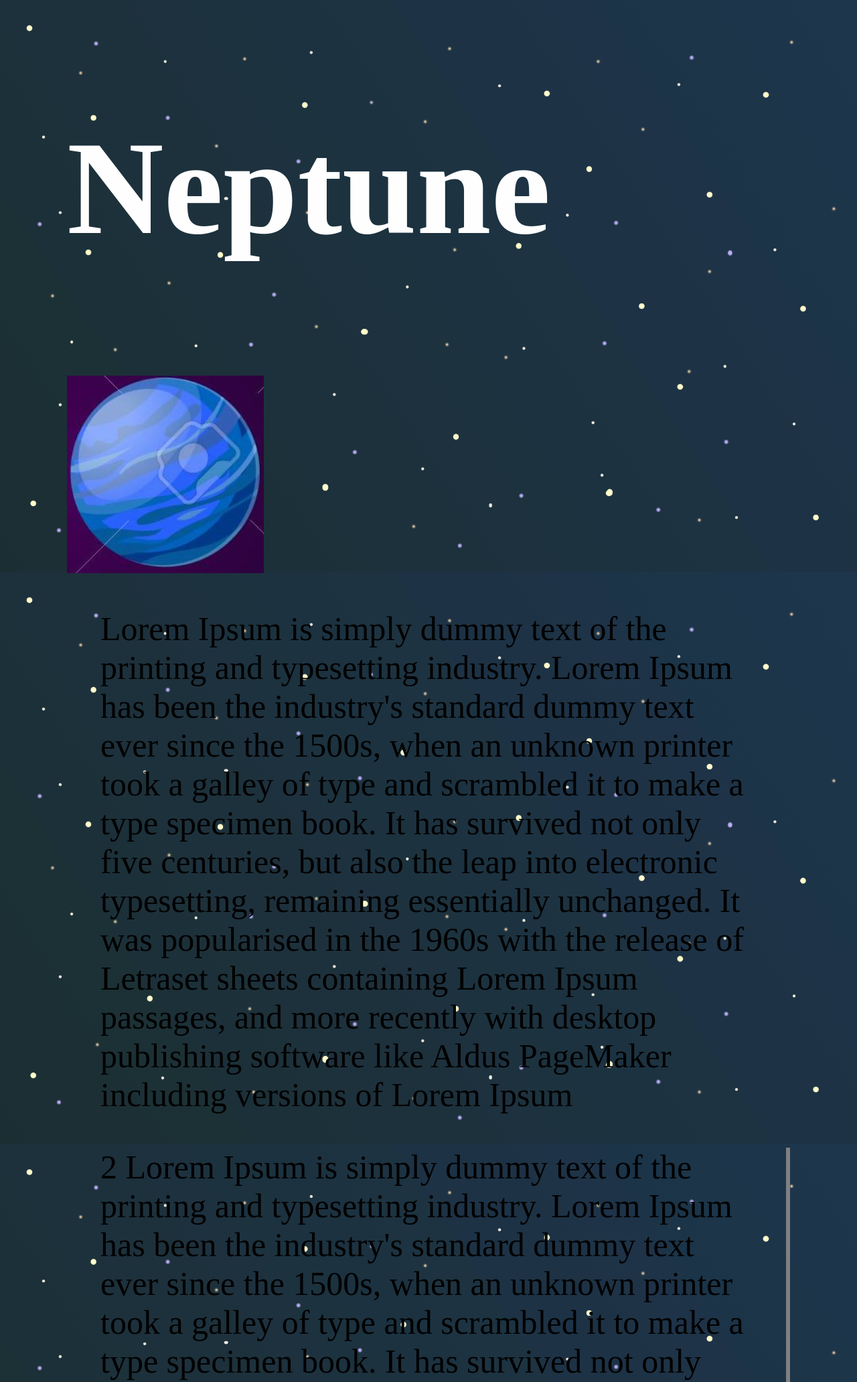
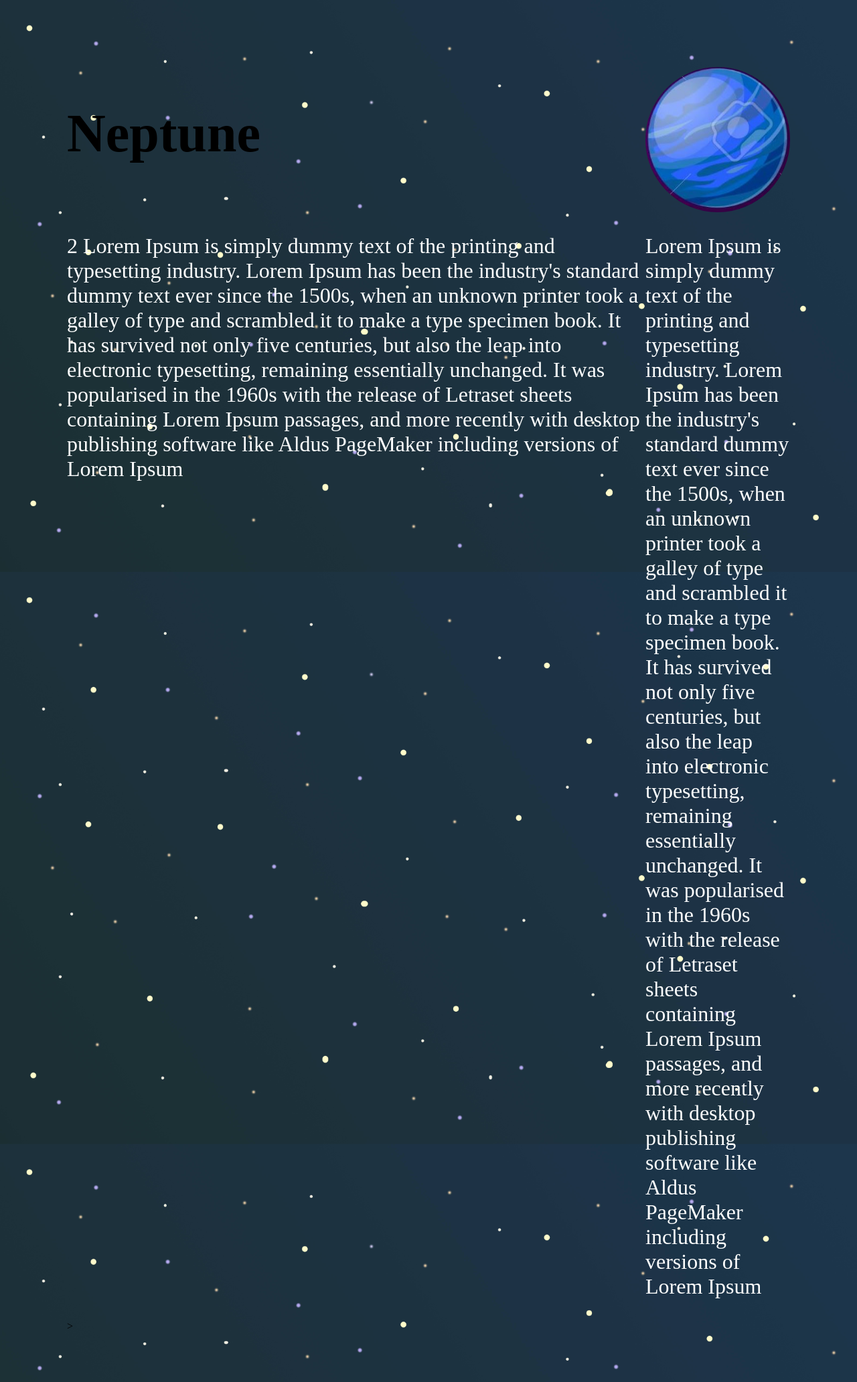
Before and after one commit to RogerT22/CTFCompClub, a Flask app: template server/templates/planetsWithCssGrid.html in a window 1280 px wide. Shown: the top 2064 px of the page at 67% size. Run offline with Flask 2, Linux system fonts and the light colour scheme; the template is opened without the code that fills it, so the values that code supplies are empty.

Commit message:
ideas we have right now

```diff
--- a/server/templates/planets.html
+++ b/server/templates/planets.html
@@ -11,13 +11,13 @@
     <div id  = "planetImage">
       <!--<a href="default.asp"> -->
           <img id = "planetPicture" src = "/static/neptune.jpg" alt = "The blue planet">
-
     </div>
     <!--<script src="{{url_for('static', filename='draggable.js')}}"></script>-->
   </div>
   <div class = content-container>
     <div class = "sidebar">
         <p> Lorem Ipsum is simply dummy text of the printing and typesetting industry. Lorem Ipsum has been the industry's standard dummy text ever since the 1500s, when an unknown printer took a galley of type and scrambled it to make a type specimen book. It has survived not only five centuries, but also the leap into electronic typesetting, remaining essentially unchanged. It was popularised in the 1960s with the release of Letraset sheets containing Lorem Ipsum passages, and more recently with desktop publishing software like Aldus PageMaker including versions of Lorem Ipsum </p>
+        <button type="button">Question 1</button>
     </div>
     <div class = "text">
         <p>NEPTUNE MAY SEEM like a serene sapphire world at first glance. But don't let its quiet azure hues fool you: The eighth planet from the sun is a wild child.
--- a/server/templates/planetsWithCssGrid.html
+++ b/server/templates/planetsWithCssGrid.html
@@ -3,19 +3,19 @@
 <head>
 <title>Page Title</title>
 </head>
-  <link rel="stylesheet" href="/static/main.css">
+  <link rel="stylesheet" href="/static/suggestions.css">
 <body>
-  <section class= "site">
-    <h1>Neptune</h1>
-  <div class  = "planetImage">
-    <img src = "/static/neptune.jpg" alt = "The blue planet">
-  </div>
+    <div class= "site">
+        <div class="header">
+            <h1 class="htext">Neptune</h1>
+            <img src = "/static/neptune.jpg" alt = "The blue planet" class="planetImage">
+        </div>>
         <div class = "sidebar">
             <p> Lorem Ipsum is simply dummy text of the printing and typesetting industry. Lorem Ipsum has been the industry's standard dummy text ever since the 1500s, when an unknown printer took a galley of type and scrambled it to make a type specimen book. It has survived not only five centuries, but also the leap into electronic typesetting, remaining essentially unchanged. It was popularised in the 1960s with the release of Letraset sheets containing Lorem Ipsum passages, and more recently with desktop publishing software like Aldus PageMaker including versions of Lorem Ipsum </p>
         </div>
         <div class = "text">
             <p>2 Lorem Ipsum is simply dummy text of the printing and typesetting industry. Lorem Ipsum has been the industry's standard dummy text ever since the 1500s, when an unknown printer took a galley of type and scrambled it to make a type specimen book. It has survived not only five centuries, but also the leap into electronic typesetting, remaining essentially unchanged. It was popularised in the 1960s with the release of Letraset sheets containing Lorem Ipsum passages, and more recently with desktop publishing software like Aldus PageMaker including versions of Lorem Ipsum </p>
         </div>
-  </section>
+    </div>
 </body>
 </html>
--- a/server/templates/suggestion.html
+++ b/server/templates/suggestion.html
@@ -3,12 +3,12 @@
 <head>
 <title>Page Title</title>
 </head>
-  <link rel="stylesheet" href="./main.css">
+  <link rel="stylesheet" href="/static/suggestions.css">
 <body>
     <div class= "site">
         <div class="header">
-            <h1 class="htext">Neptune</h1>
-            <img src = "./neptune.jpg" alt = "The blue planet" class="planetImage">
+            <h1 class="htext">NT NEPTUNE</h1>
+            <img src = "/static/neptune.jpg" alt = "The blue planet" class="planetImage">
         </div>
         <div class = "sidebar">
             <p> Lorem Ipsum is simply dummy text of the printing and typesetting industry. Lorem Ipsum has been the industry's standard dummy text ever since the 1500s, when an unknown printer took a galley of type and scrambled it to make a type specimen book. It has survived not only five centuries, but also the leap into electronic typesetting, remaining essentially unchanged. It was popularised in the 1960s with the release of Letraset sheets containing Lorem Ipsum passages, and more recently with desktop publishing software like Aldus PageMaker including versions of Lorem Ipsum </p>
```
Lines whose indentation alone changed are shown as unchanged.
